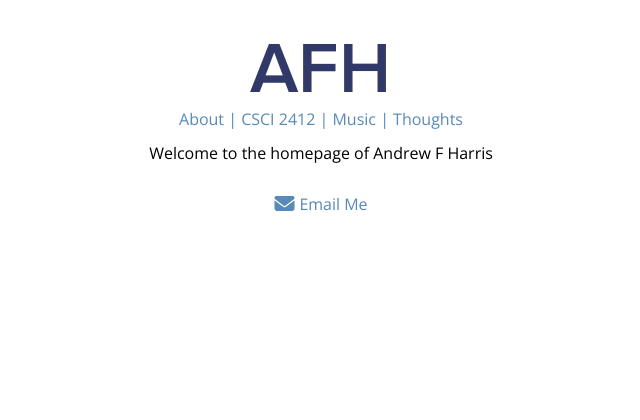
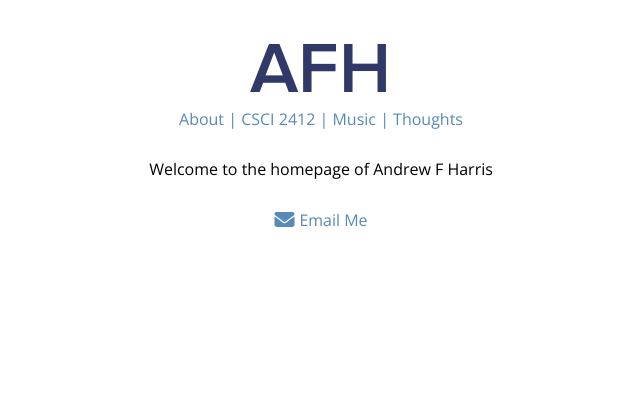
Before and after one commit to oldskoolfan/personal_homepage, a PHP site: page / in a window 1280 px wide. Shown: the top 420 px of the page, without its empty margins (319-959 px from the left). Run offline with PHP 8.4, Linux system fonts and the light colour scheme; some libraries are stand-ins or nearby versions.

Commit message:
style tweaks

```diff
--- a/assets/css/styles.css
+++ b/assets/css/styles.css
@@ -94,6 +94,10 @@ a i.fa {
 }
 
 /* specific element styling */
+section#welcome-msg {
+	margin: 2em 0;
+}
+
 section#things-i-love {
 	letter-spacing: 1px;
 	line-height: 2em;
@@ -113,6 +117,7 @@ nav {
 nav.vert div:first-child {
 	font-size: 1.1em;
 	font-weight: bold;
+	color: #000;
 }
 
 nav.vert div, nav.vert a {
--- a/index.php
+++ b/index.php
@@ -1,6 +1,9 @@
 <?php include "{$_SERVER['DOCUMENT_ROOT']}/include/header.php" ?>
 <h1 class="hidden">Home</h1>
 <?php include 'include/nav.php' ?>
-<p>Welcome to the homepage of Andrew F Harris</p>
+<section id="welcome-msg">
+	<p>Welcome to the homepage of Andrew F Harris</p>
+</section>
 <p id="email-link"><a href="mailto:me@andrewfharris.com"><i class="fa fa-lg fa-envelope"></i>Email Me</a></p>
+
 <?php include "{$_SERVER['DOCUMENT_ROOT']}/include/footer.php" ?>
```
